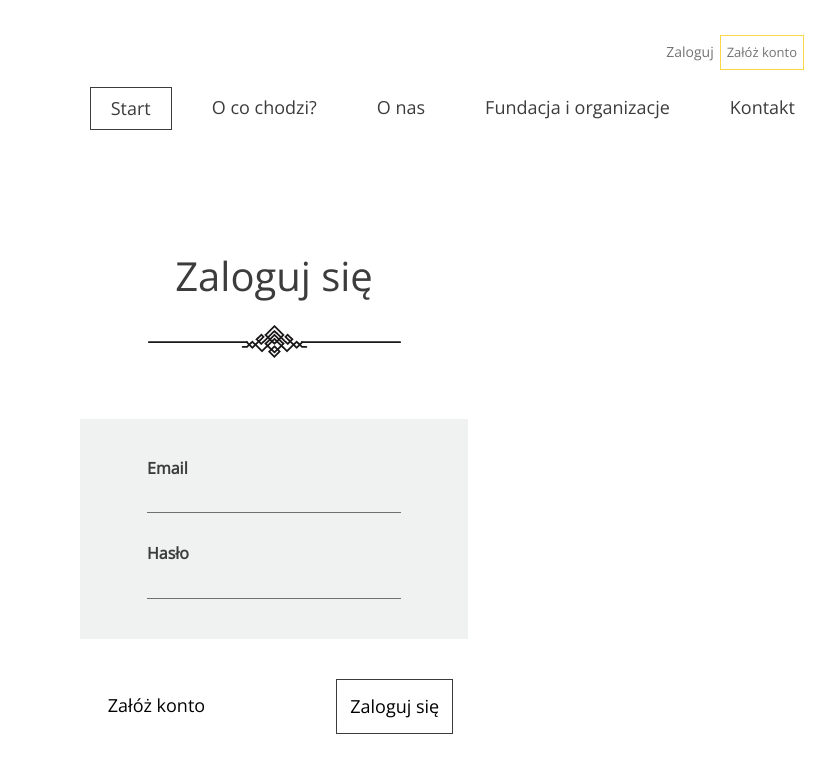
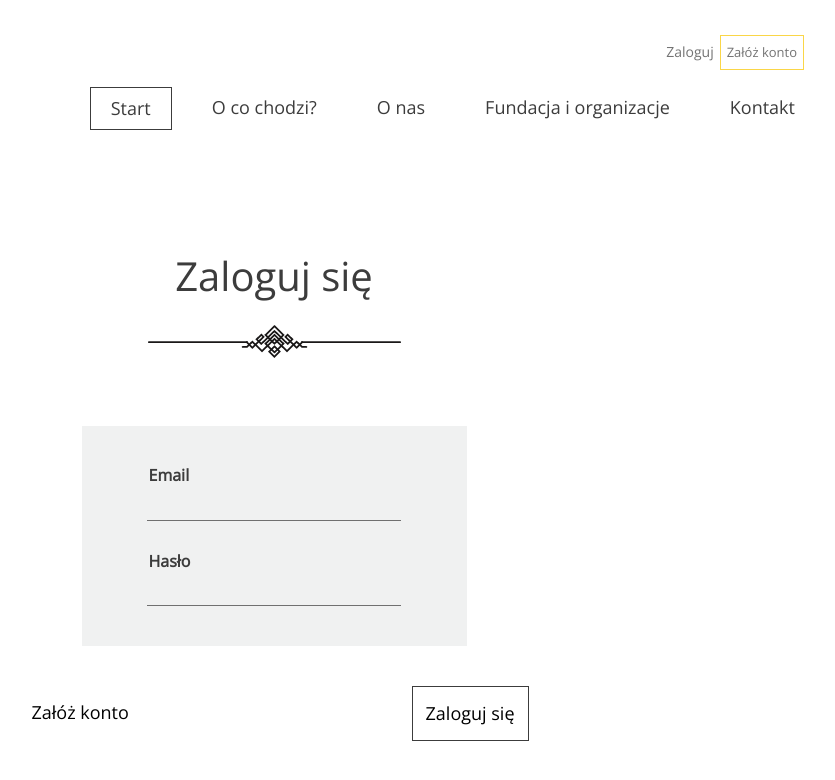
Before and after one commit to J4ISY/oddaj-rzeczy, a React (Vite) app: page /logowanie in a window 1280 px wide. Shown: the top 780 px of the page, without its empty margins (366-1201 px from the left). Built offline with nearby package versions, Linux system fonts and the light colour scheme.

Commit message:
style form with pixel perfect

```diff
--- a/src/components/home-page/logIn-register/LogIn.jsx
+++ b/src/components/home-page/logIn-register/LogIn.jsx
@@ -10,19 +10,23 @@ function LogIn() {
                     <h2 className="log-in-title">Zaloguj się</h2>
                     <img src="src/assets/images/hero-decoration.png" alt="decoration" className="log-in-img"/>
                     <form action="" className="log-in-form">
-                        <div className="li-form-wrap">
-                            <label htmlFor="email-log-in" className='li-form-label'>Email</label>
-                            <input type="email" name='email-log-in' id='email-log-in' className='li-form-input'/>
+                        <div className="li-form">
+                            <div className="li-form-wrap">
+                                <label htmlFor="email-log-in" className='li-form-label'>Email</label>
+                                <input type="email" name='email-log-in' id='email-log-in' className='li-form-input'
+                                       required/>
+                            </div>
+                            <div className="li-form-wrap">
+                                <label htmlFor="passwd-log-in" className='li-form-label'>Hasło</label>
+                                <input type="password" name='passwd-log-in' id='passwd-log-in' className='li-form-input'
+                                       required/>
+                            </div>
                         </div>
-                        <div className="li-form-wrap">
-                            <label htmlFor="passwd-log-in" className='li-form-label'>Hasło</label>
-                            <input type="password" name='passwd-log-in' id='passwd-log-in' className='li-form-input'/>
+                        <div className="log-in-bottom-btns">
+                            <Link to='/' className="log-in-btn">Załóż konto</Link>
+                            <button type='submit' className="log-in-btn log-in-btn-border">Zaloguj się</button>
                         </div>
                     </form>
-                    <div className="log-in-bottom-btns">
-                        <Link to='/' className="log-in-btn">Załóż konto</Link>
-                        <Link to='' className="log-in-btn log-in-btn-border">Zaloguj się</Link>
-                    </div>
                 </div>
             </div>
         </>
--- a/src/scss/elements/log-in/_LogIn.scss
+++ b/src/scss/elements/log-in/_LogIn.scss
@@ -21,17 +21,27 @@
   margin-bottom: 26px;
   margin-top: 0;
 }
-.log-in-img {}
+.log-in-img {
+  width: 253px;
+  height: 33px;
+}
 
 .log-in-form {
+  position: relative;
+  width: 385px;
+  height: 235px;
   margin-top: 61px;
   margin-bottom: 40px;
   display: flex;
   justify-content: center;
   align-self: center;
   flex-direction: column;
+}
+
+.li-form {
   background-color: #F0F1F1;
 }
+
 .li-form-wrap {
   display: flex;
   justify-content: center;
@@ -65,7 +75,10 @@
 }
 
 .log-in-bottom-btns {
-  width: 28%;
+  position: absolute;
+  width: 510px;
+  bottom: -87px;
+  left: -63px;
   display: flex;
   justify-content: space-between;
 }
@@ -75,6 +88,7 @@
   color: black;
   text-decoration: none;
   padding: 16px 13px;
+  background-color: transparent;
 }
 .log-in-btn-border {
   border: .75px solid $text-color;
```
